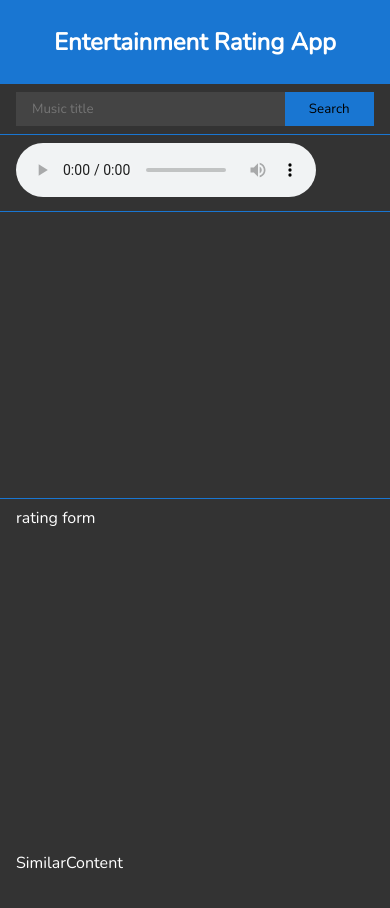
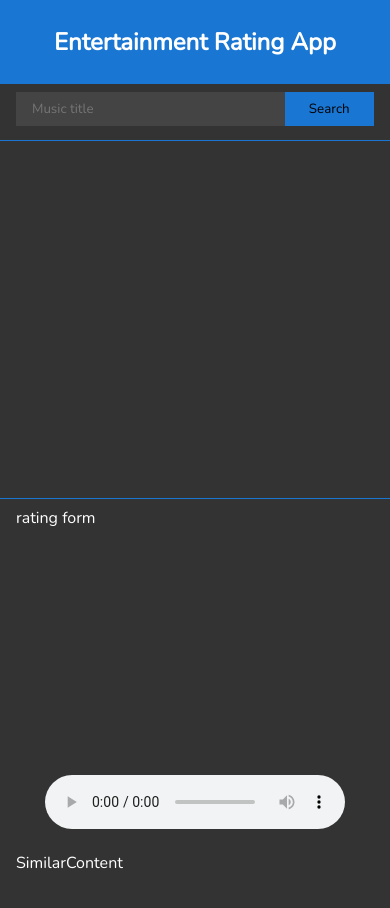
Before and after one commit to charlzzdev/entertainment-rating-app, a React (Create React App) app: page / in a window 390 px wide. Shown: the top 908 px of the page. Built offline with nearby package versions, Linux system fonts and the light colour scheme.

Commit message:
Fixed the music player

```diff
--- a/src/components/MusicPlayer.js
+++ b/src/components/MusicPlayer.js
@@ -3,6 +3,7 @@ import {connect} from 'react-redux';
 
 class MusicPlayer extends Component {
       componentWillReceiveProps(){
+            setTimeout(() => {
                   let musicPlayer = document.querySelector('.music-player');
 
                   let newAudioTag = document.createElement('audio');
@@ -14,10 +15,9 @@ class MusicPlayer extends Component {
 
                   newAudioTag.appendChild(newSourceTag);
 
-            console.log('received props', newAudioTag, this.props);
-
                   musicPlayer.children[0].remove();
                   musicPlayer.appendChild(newAudioTag);
+            }, 1);
       }
 
       render(){
--- a/src/components/SearchForm.js
+++ b/src/components/SearchForm.js
@@ -6,13 +6,13 @@ class SearchForm extends Component {
       submitSearch = (e) => {
             e.preventDefault();
 
-            let musicTitle = document.getElementById('music-title').value;
+            let musicTitle = document.getElementById('music-title');
             let searchResult = {
                   genres: [],
                   genreDescriptions: []
             }
 
-            fetch(`https://api.napster.com/v2.2/search/verbose?apikey=MTFiZGY4NjgtMGM4Ni00YjIwLTk0OGYtYzI1ZWY4OGZjYTNk&per_type_limit=1&query=${musicTitle}&type=track`)
+            fetch(`https://api.napster.com/v2.2/search/verbose?apikey=MTFiZGY4NjgtMGM4Ni00YjIwLTk0OGYtYzI1ZWY4OGZjYTNk&per_type_limit=1&query=${musicTitle.value}&type=track`)
                   .then(res => res.json())
                   .then(data => {
                         let musicData = data.search.data.tracks[0];
@@ -43,6 +43,8 @@ class SearchForm extends Component {
                                     });
                         });
                   });
+
+            musicTitle.value = '';
       }
 
       render(){
--- a/src/index.css
+++ b/src/index.css
@@ -59,7 +59,8 @@
   border-bottom: 1px solid #1976d2;
 }
 .music-wrapper .music-details {
-  height: 40vh;
+  min-height: 40vh;
+  height: auto;
 }
 .music-wrapper .music-details div ul li {
   margin-left: 2rem;
@@ -97,7 +98,7 @@
   color: #1e88e5;
 }
 
-@media (max-width: 903px) {
+@media (max-width: 1274px) {
   .container {
     padding: 0.5rem 1rem;
   }
@@ -112,6 +113,20 @@
 
   .search {
     flex-direction: column;
+    height: 18vh;
+  }
+
+  audio {
+    position: fixed;
+    bottom: 15px;
+    left: 0;
+    right: 0;
+    margin: 0 auto;
+  }
+
+  .music-player {
+    border-bottom: none !important;
+    padding: 0;
   }
 
   .search-form, .similar-content, .ratings {
--- a/src/index.scss
+++ b/src/index.scss
@@ -67,7 +67,8 @@
             }
       }
       .music-details{
-            height: 40vh;
+            min-height: 40vh;
+            height: auto;
 
             div{
                   ul{
@@ -112,7 +113,7 @@
       color: #1e88e5;
 }
 
-@media(max-width: 903px){
+@media(max-width: 1274px){
       .container{
             padding: 0.5rem 1rem;
       }
@@ -127,6 +128,20 @@
 
       .search{
             flex-direction: column;
+            height: 18vh;
+      }
+
+      audio{
+            position: fixed;
+            bottom: 15px;
+            left: 0;
+            right: 0;
+            margin: 0 auto;
+      }
+
+      .music-player{
+            border-bottom: none !important;
+            padding: 0;
       }
 
       .search-form, .similar-content, .ratings{
```
Also changed, not shown: 1 other file (tests, documents, lock files or other folders). Lines whose indentation alone changed are shown as unchanged.
